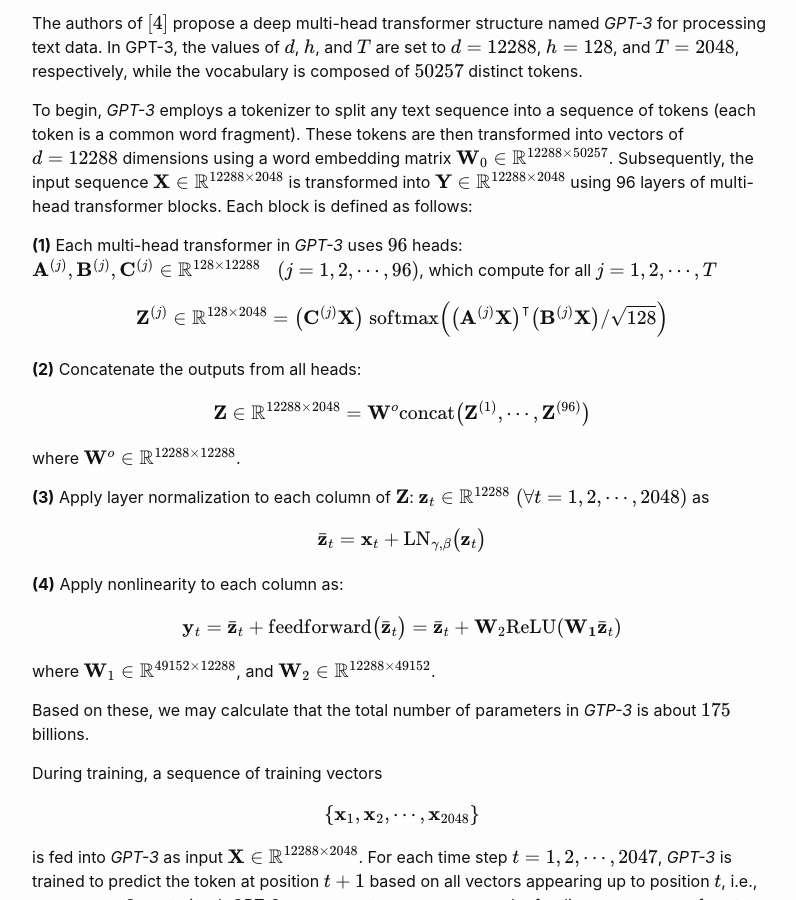
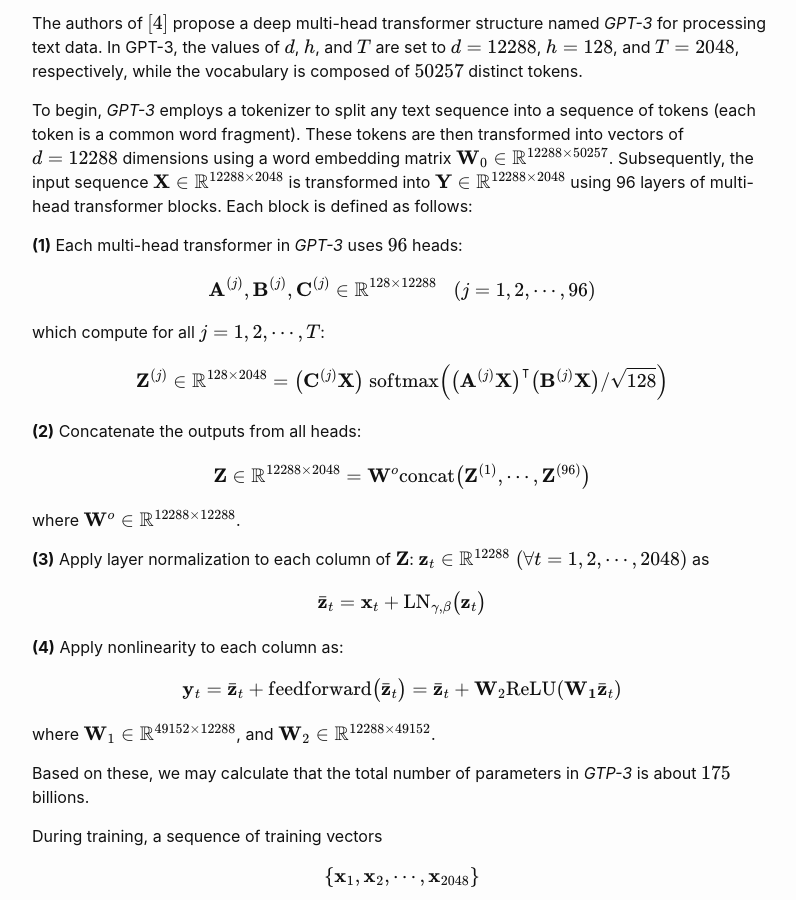
Before and after one commit to iNCML/incml.github.io, a Jekyll site: the page built from _posts/2023-03-05-Transformer-GPT.md, in a window 1280 px wide and 900 px high, scrolled down 6508 px. Shown: the whole window, without its empty margins (238-1034 px from the left). Built offline with Jekyll 4.4.1, drawn with Linux system fonts in a browser that asks for light colours; formulas are drawn with MathJax 3.

Commit message:
fixed more notation inconsistencies

```diff
--- a/_posts/2023-03-05-Transformer-GPT.md
+++ b/_posts/2023-03-05-Transformer-GPT.md
@@ -365,12 +365,16 @@ The authors of $[4]$ propose a deep multi-head transformer structure named *GPT-
 To begin, *GPT-3* employs a tokenizer to split any text sequence into a sequence of tokens (each token is a common word fragment). These tokens are then transformed into vectors of $d=12288$ dimensions using a word embedding matrix $\mathbf{W}_0 \in \mathbb{R}^{12288 \times 50257}$. Subsequently, the input sequence $\mathbf{X} \in \mathbb{R}^{12288 \times 2048}$ is transformed into $\mathbf{Y} \in \mathbb{R}^{12288 \times 2048}$ using 96 layers of multi-head transformer blocks. Each block is defined as follows:
 
 **(1)** Each multi-head transformer in *GPT-3* uses $96$ heads:
-$\mathbf{A}^{(j)}, \mathbf{B}^{(j)}, \mathbf{C}^{(j)} \in \mathbb{R}^{128 \times 12288} \;\;\; (j=1,2, \cdots, 96)$, which compute for all $j=1,2,\cdots,T$
+
+$$\mathbf{A}^{(j)}, \mathbf{B}^{(j)}, \mathbf{C}^{(j)} \in \mathbb{R}^{128 \times 12288} \;\;\; (j=1,2, \cdots, 96)
+$$
+
+which compute for all $j=1,2,\cdots,T$:
 
 $$
 \mathbf{Z}^{(j)} \in  \mathbb{R}^{ 128 \times 2048}
-    = \big( \mathbf{C}^{(j)} \mathbf{X} \big) \; \textrm{softmax}\Big( \big(\mathbf{A}^{(j)} \mathbf{X} \big)^\intercal
-    \big( \mathbf{B}^{(j)} \mathbf{X} \big)/\sqrt{128}\Big)
+= \big( \mathbf{C}^{(j)} \mathbf{X} \big) \; \textrm{softmax}\Big( \big(\mathbf{A}^{(j)} \mathbf{X} \big)^\intercal
+\big( \mathbf{B}^{(j)} \mathbf{X} \big)/\sqrt{128}\Big)
 $$
 
 **(2)** Concatenate the outputs from all heads:
```
